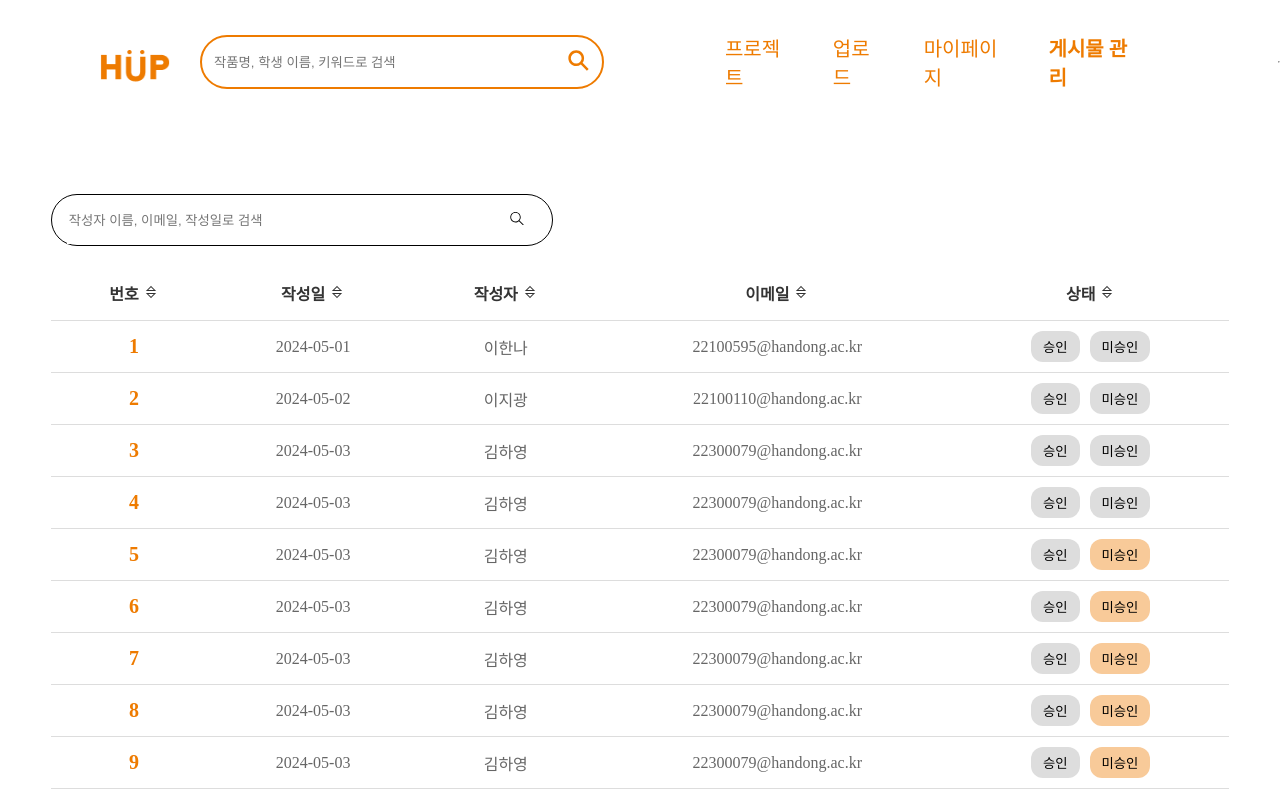
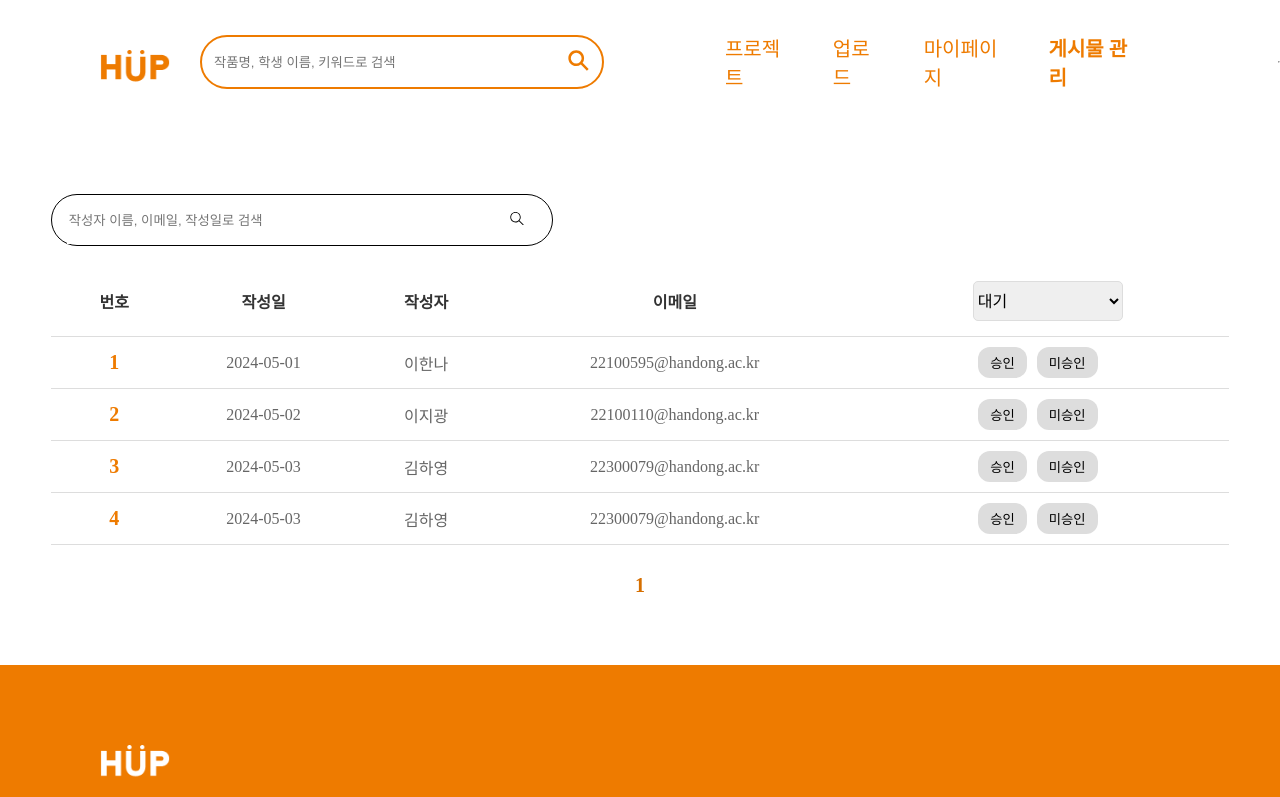
Before and after one commit to LikeLionHGU/DaePo_Front, a React (Create React App) app: page /DaePo/Admin in a window 1280 px wide. Shown: the top 797 px of the page. Built offline with nearby package versions, Linux system fonts and the light colour scheme; what recoil-persist would draw is missing.

Commit message:
feat: 관리자 페이지 상태 드롭다운으로 변경

```diff
--- a/src/component/AdminPage/AdminComponent.js
+++ b/src/component/AdminPage/AdminComponent.js
@@ -1,7 +1,6 @@
 import React, { useState, useEffect } from "react";
 import styled, { ThemeProvider } from "styled-components";
 import { SlMagnifier } from "react-icons/sl";
-import { LiaSortSolid } from "react-icons/lia";
 import { Vertical, Horizontal } from "../../styles/StyledComponents";
 
 const SearchSpace = styled.div`
@@ -545,10 +544,19 @@ const StatusButton = styled.button`
   }
 `;
 
+const Dropdown = styled.select`
+  width: 150px;
+  height: 40px;
+  border: 1px solid #ddd;
+  border-radius: 5px;
+  margin-left: 20px;
+  font-size: 16px;
+`;
+
 function AdminComponent() {
   const [dataState, setDataState] = useState(initialData);
   const [searchTerm, setSearchTerm] = useState("");
-  const [statusFilter, setStatusFilter] = useState(null);
+  const [statusFilter, setStatusFilter] = useState("");
   const [currentPage, setCurrentPage] = useState(0);
   const [visiblePages, setVisiblePages] = useState([]);
 
@@ -562,7 +570,8 @@ function AdminComponent() {
         item.date.includes(searchTerm)
     )
     .filter((item) => {
-      if (statusFilter === null) return true;
+      if (statusFilter === "대기") return item.status === "";
+
       return item.status === statusFilter;
     });
 
@@ -611,19 +620,8 @@ function AdminComponent() {
   const isLoadMoreVisible =
     visiblePages[visiblePages.length - 1] < totalPages - 1;
 
-  const handleHeaderClick = (key) => {
-    if (key === "status") {
-      if (statusFilter === null) setStatusFilter("승인");
-      else if (statusFilter === "승인") setStatusFilter("미승인");
-      else setStatusFilter(null);
-    } else {
-      const sortedData = [...dataState].sort((a, b) => {
-        if (a[key] < b[key]) return -1;
-        if (a[key] > b[key]) return 1;
-        return 0;
-      });
-      setDataState(sortedData);
-    }
+  const handleStatusFilterChange = (e) => {
+    setStatusFilter(e.target.value);
   };
 
   return (
@@ -647,20 +645,19 @@ function AdminComponent() {
           <Table>
             <thead>
               <tr>
-                <Th onClick={() => handleHeaderClick("id")}>
-                  번호 <LiaSortSolid />
-                </Th>
-                <Th onClick={() => handleHeaderClick("date")}>
-                  작성일 <LiaSortSolid />
-                </Th>
-                <Th onClick={() => handleHeaderClick("author")}>
-                  작성자 <LiaSortSolid />
-                </Th>
-                <Th onClick={() => handleHeaderClick("email")}>
-                  이메일 <LiaSortSolid />
-                </Th>
-                <Th onClick={() => handleHeaderClick("status")}>
-                  상태 <LiaSortSolid />
+                <Th>번호</Th>
+                <Th>작성일</Th>
+                <Th>작성자</Th>
+                <Th>이메일</Th>
+                <Th>
+                  <Dropdown
+                    value={statusFilter}
+                    onChange={handleStatusFilterChange}
+                  >
+                    <option value="">대기</option>
+                    <option value="승인">승인</option>
+                    <option value="미승인">미승인</option>
+                  </Dropdown>
                 </Th>
               </tr>
             </thead>
@@ -700,7 +697,7 @@ function AdminComponent() {
               </PageButton>
             ))}
             {isLoadMoreVisible && (
-              <LoadMoreButton onClick={handleLoadMore}>더보기</LoadMoreButton>
+              <LoadMoreButton onClick={handleLoadMore}>■ ■ ■</LoadMoreButton>
             )}
           </PaginationContainer>
         </Div>
```
